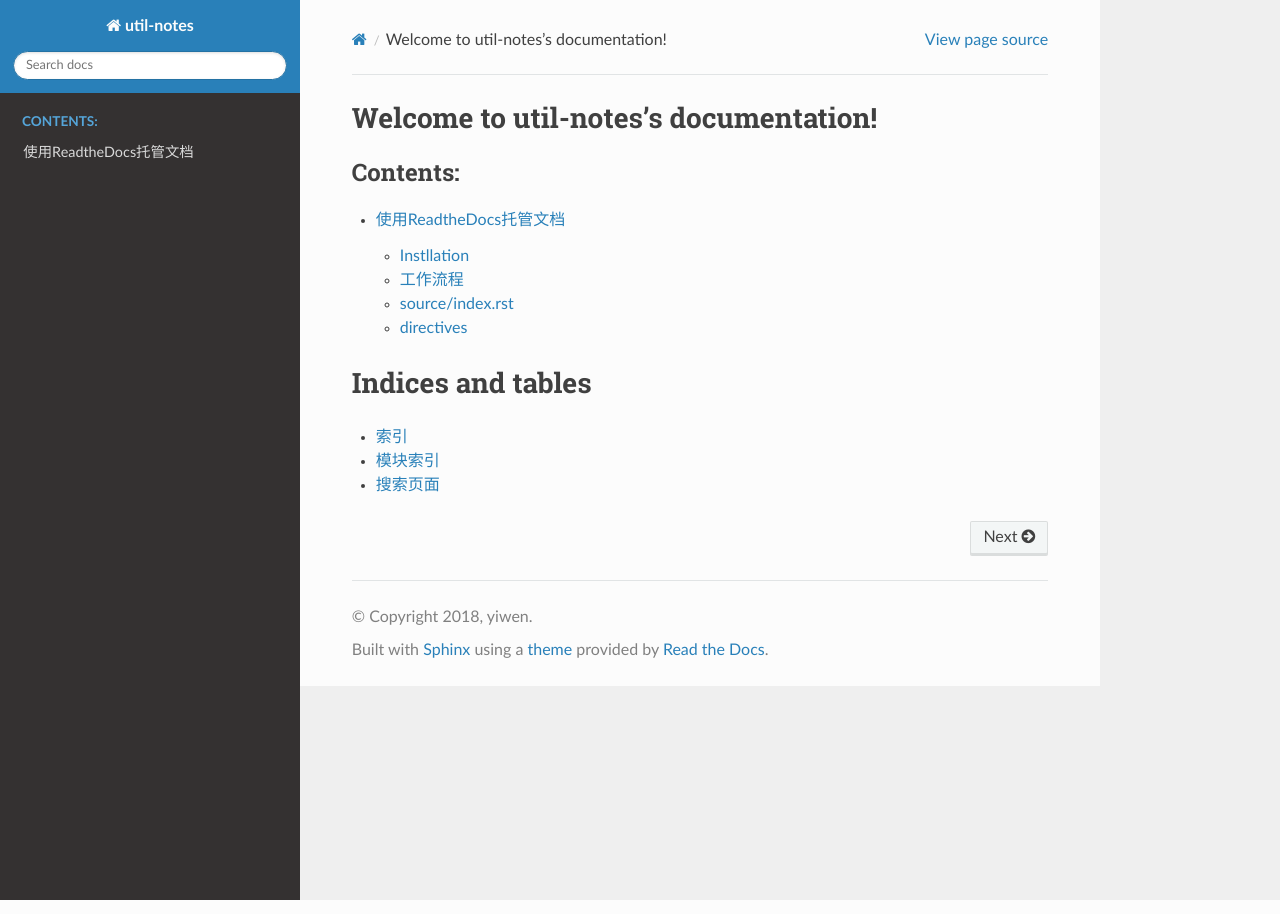
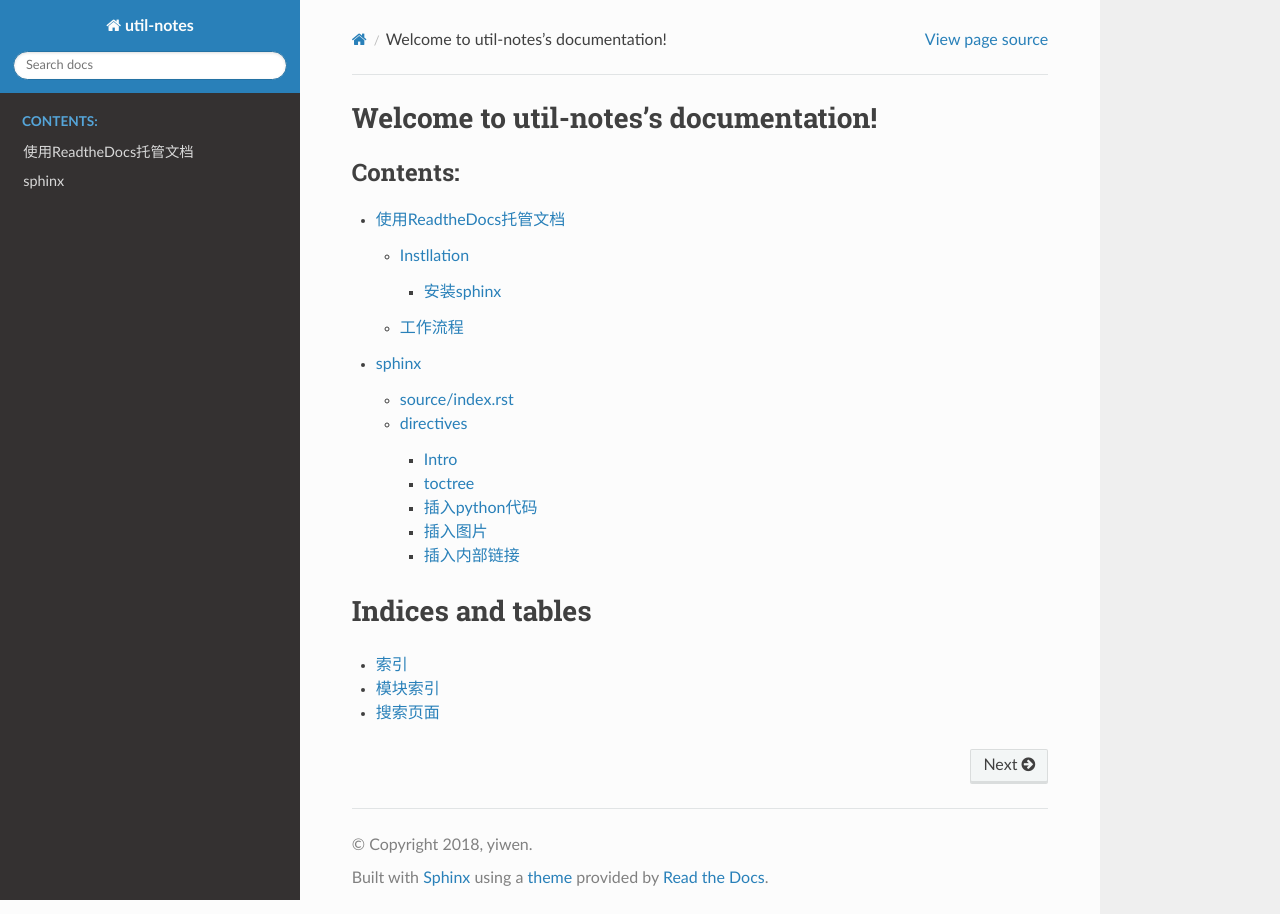
Before and after one commit to yiwenliu/util-notes, a Sphinx documentation site: the page built from source/index.rst, in a window 1280 px wide. Built offline with Sphinx 7.4.7 and the Read the Docs theme 2.0.0, drawn with Linux system fonts in a browser that asks for light colours; some of the changed lines change nothing that is shown.

Commit message:
20180126

```diff
--- a/source/index.rst
+++ b/source/index.rst
@@ -7,9 +7,10 @@ Welcome to util-notes's documentation!
 ======================================
 
 .. toctree::
-   :maxdepth: 2
+   :maxdepth: 3
    :caption: Contents:
 
+   readthedocs
    sphinx
 
 
--- /dev/null
+++ b/source/readthedocs.rst
@@ -0,0 +1,83 @@
+使用ReadtheDocs托管文档
+=======================
+采用Sphinx + GitHub + ReadtheDocs 作为文档写作工具，用以替代Evernote。
+使用reStructuredText格式写作，Sphinx 生成文档，GitHub 托管文档，再导入到 ReadtheDocs。
+
+Instllation
+--------------
+安装sphinx
+^^^^^^^^^^^
+参考了https://www.xncoding.com/2017/01/22/fullstack/readthedoc.html中的安装命令。
+
+虽然是在windows+Anaconda环境中安装sphinx，但是仍然建议使用$pip install，而不是$conda install
+
+工作流程
+----------
+1. 用sphinx初始化workspace
+
+其实就是在一个目录中创建了一些make html时需要的文件和子目录，在"Anaconda Prompt"中执行如下命令
+
+.. code-block:: none
+  :linenos:
+
+  # 创建文档根目录
+  mkdir -p /root/work/scrapy-cookbook
+  cd scrapy-cookbook/
+  # 可以回车按默认配置来写
+  sphinx-quickstart
+
+在初始化的过程中，sphinx会提示确认如下信息：
+
+- Separate source and build directories (y/n) [n]: y
+- Project name: util-notes
+- Author name: yiwen
+- Project language: zh_CN
+- Source file suffix:.rst/.txt
+- autodoc: automatically insert docstrings from modules (y/n) [n]: y
+- intersphinx: link between Sphinx documentation of different projects (y/n) [n]:y
+
+初始化完成后，在root path中生成的子目录的作用如下：
+
+- _build:place the build directory for sphinx output
+- _templates: custom html templates
+- _statics:custom stylesheets and other static files
+
+2. 更改主题 sphinx_rtd_theme
+
+参考https://www.xncoding.com/2017/01/22/fullstack/readthedoc.html
+
+3. 预览效果
+
+参考https://www.xncoding.com/2017/01/22/fullstack/readthedoc.html
+
+4. 在workspace中，用sublime写reStructuredText格式的笔记
+
+5. 在github上创建仓库，命名为util-notes
+
+6. 建立github仓库和sphinx root path的同步
+
+在git bash下执行如下命令
+
+.. code-block:: none
+
+  $cd D:\sphinx-docs\tensorflow-notes
+  $echo "# tensorflow-notes" >> README.md #创建名为readme的markdown格式文件
+  $git init  #初始化了空的Git仓库，新建了一个.git子目录，即仓库，存储着管理当前目录内容所需要的仓库
+  数据，当前目录就是“附属于该仓库的工作树”，
+  $git remote add origin https://github.com/yiwenliu/util-notes.git #设置本地仓库的远程仓库
+  $cp .gitignore to sphinx root path
+  $git add .
+  $git commit -m "first commit"
+  $git push -u origin master
+
+
+7. 建立ReadtheDocs和Github之间的hook
+
+- 登录readthedocs.org
+- 点击"import project"，按照页面提示，联结github账号，并导入repository。需要注意下两幅图中的设置。创建完后会自动去激活Webhooks，不用再去GitHub设置，Commit alway and your project will auto-update.
+
+.. image:: _images/rtd-1.png
+
+.. image:: _images/rtd-2.png
+
+8. push笔记到Github，ReadtheDocs会自动更新
--- a/source/sphinx.rst
+++ b/source/sphinx.rst
@@ -1,78 +1,5 @@
-使用ReadtheDocs托管文档
-=======================
-采用Sphinx + GitHub + ReadtheDocs 作为文档写作工具，用以替代Evernote。
-使用reStructuredText格式写作，Sphinx 生成文档，GitHub 托管文档，再导入到 ReadtheDocs。
-
-Instllation
---------------
-安装sphinx
-^^^^^^^^^^^
-参考了https://www.xncoding.com/2017/01/22/fullstack/readthedoc.html中的安装命令。
-
-虽然是在windows+Anaconda环境中安装sphinx，但是仍然建议使用$pip install，而不是$conda install
-
-工作流程
-----------
-1. 用sphinx初始化workspace
-
-其实就是在一个目录中创建了一些make html时需要的文件和子目录，在"Anaconda Prompt"中执行如下命令
-
-.. code-block:: none
-  :linenos:
-
-  # 创建文档根目录
-  mkdir -p /root/work/scrapy-cookbook
-  cd scrapy-cookbook/
-  # 可以回车按默认配置来写
-  sphinx-quickstart
-
-在初始化的过程中，sphinx会提示确认如下信息：
-
-- Separate source and build directories (y/n) [n]: y
-- Project name: util-notes
-- Author name: yiwen
-- Project language: zh_CN
-- Source file suffix:.rst/.txt
-- autodoc: automatically insert docstrings from modules (y/n) [n]: y
-- intersphinx: link between Sphinx documentation of different projects (y/n) [n]:y
-
-初始化完成后，在root path中生成的子目录的作用如下：
-
-- _build:place the build directory for sphinx output
-- _templates: custom html templates
-- _statics:custom stylesheets and other static files
-
-2. 更改主题 sphinx_rtd_theme
-
-参考https://www.xncoding.com/2017/01/22/fullstack/readthedoc.html
-
-3.预览效果
-
-参考https://www.xncoding.com/2017/01/22/fullstack/readthedoc.html
-
-#. 在workspace中，用sublime写reStructuredText格式的笔记
-
-#. 在github上创建仓库，命名为util-notes
-
-#. 建立github仓库和sphinx root path的同步
-
-在git bash下执行如下命令
-
-.. conde-block:: none
-
-  $cd D:\sphinx-docs\tensorflow-notes
-  $echo "# tensorflow-notes" >> README.md #创建名为readme的markdown格式文件
-  $git init  #初始化了空的Git仓库，新建了一个.git子目录，即仓库，存储着管理当前目录内容所需要的仓库
-  数据，当前目录就是“附属于该仓库的工作树”，
-  $git remote add origin https://github.com/yiwenliu/tensorflow-notes.git #设置本地仓库的远程仓库
-  $git add .
-  $git commit -m "first commit"
-  $git push -u origin master
-
-
-#. 建立ReadtheDocs和Github之间的hook
-
-#. push笔记到Github，ReadtheDocs会自动更新
+sphinx
+=======
 
 source/index.rst
 ------------------
@@ -106,3 +33,37 @@ toctree
 在index.rst中toctree这个指令。
 
 toctree is a reStructuredText directive, a very versatile piece of markup.
+
+插入python代码
+^^^^^^^^^^^^^^^^
+.. code-block:: none
+
+  .. code-block:: python
+    :linenos:
+
+    input = ...
+
+插入图片
+^^^^^^^^^^
+
+.. code-block:: none
+
+  .. image:: images/ball1.gif
+
+插入内部链接
+^^^^^^^^^^^^^
+第1步，在需要链接的标题上方定义label
+
+.. code-block:: none
+
+  .. _label-name:   #必须有_开头的引用标签
+                       #必须空行
+  标题1
+
+第2步，引用label
+
+在需要链接的地方输入
+
+.. code-block:: none
+
+  :ref:`Link title <label-name>`  #不要写定义label-name时前面的_
```
Also changed, not shown: source/_images/rtd-1.png (added), source/_images/rtd-2.png (added).
